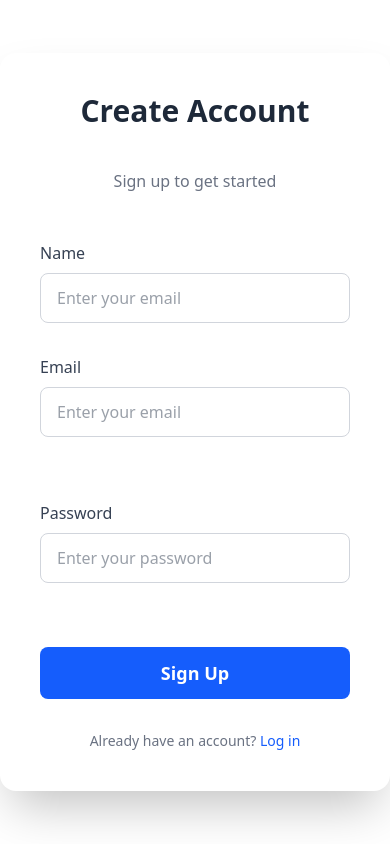
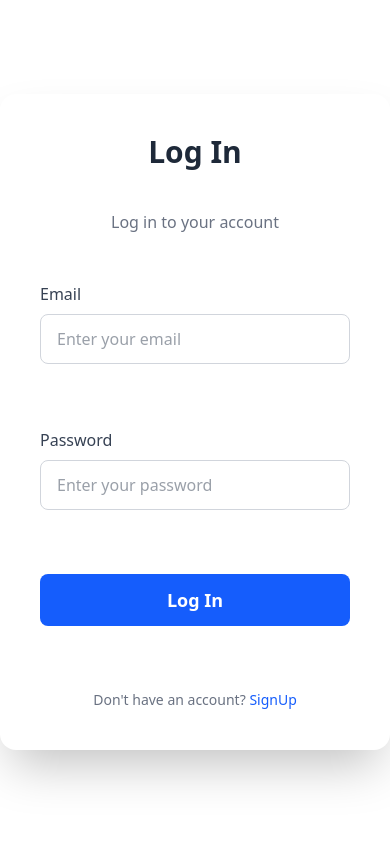
Before and after one commit to hifey62/Cbt-project, a React (Vite) app: page /login in a window 390 px wide. Built offline with nearby package versions, Linux system fonts and the light colour scheme.

Commit message:
signup  done now unto login

```diff
--- a/package.json
+++ b/package.json
@@ -13,6 +13,7 @@
     "@tailwindcss/vite": "^4.1.14",
     "react": "^19.1.1",
     "react-dom": "^19.1.1",
+    "react-router-dom": "^7.9.3",
     "tailwindcss": "^4.1.14"
   },
   "devDependencies": {
--- a/src/components/App.jsx
+++ b/src/components/App.jsx
@@ -1,10 +1,17 @@
-
+import { BrowserRouter, Routes , Route  } from "react-router-dom"
 import Signup from "./signup"
+import Login from "./login"
 function App() {
 
 
   return (
-    <Signup/>
+    <BrowserRouter>
+      <Routes>
+        <Route path="signup" element={<Signup/>}/>
+        <Route path="login" element={<Login/>}/>
+      </Routes>
+    </BrowserRouter>
+
   )
 }
 
--- a/src/components/login.jsx
+++ b/src/components/login.jsx
@@ -0,0 +1,95 @@
+
+import { useState } from "react";
+const Login = () => {
+
+    const [formData, setFormData] = useState({
+        email: "",
+        password: "",
+        });
+
+    const [error, setError] = useState({});
+    const [isloading, setisLoading] = useState(false);
+
+        const handleSubmit = (e) => {
+            e.preventDefault();
+            console.log(formData);
+        }
+        const handleChange = (e) => {
+            setFormData({
+              ...formData,
+              [e.target.name]: e.target.value,
+            });
+        }
+
+  return (
+      <div className="min-h-screen flex">
+      {/* Left Side - Image */}
+      <div className="w-1/2 hidden md:flex items-center justify-center bg-gray-200">
+        <img
+          src="https://images.unsplash.com/photo-1506744038136-46273834b3fb?auto=format&fit=crop&w=900&q=80"
+          alt="Signup"
+          className="object-cover w-full h-screen"
+        />
+      </div>
+      {/* Right Side - Form */}
+      <div className="w-full md:w-1/2 flex items-center justify-center bg-white">
+        <form
+          className="w-full max-w-md p-10 rounded-2xl shadow-2xl bg-white flex flex-col gap-8"
+          onSubmit={handleSubmit}
+        >
+            <h2 className="text-3xl font-bold text-gray-800 mb-2 text-center">
+            Log In
+          </h2>
+          <p className="text-gray-500 text-center mb-4">
+            Log in to your account
+          </p>
+
+          <label className="flex flex-col gap-2 text-gray-700 font-medium">
+            Email
+            <input
+              type="email"
+              className="px-4 py-3 border border-gray-300 rounded-lg focus:outline-none focus:ring-2 focus:ring-blue-500 transition"
+              placeholder="Enter your email"
+              name="email"
+              value={formData.email}
+              onChange={handleChange}
+            />
+          </label>
+          <span className="text-red-500">{error.email}</span>
+          <label className="flex flex-col gap-2 text-gray-700 font-medium">
+            Password
+            <input
+              type="password"
+              className="px-4 py-3 border border-gray-300 rounded-lg focus:outline-none focus:ring-2 focus:ring-blue-500 transition"
+              placeholder="Enter your password"
+              name="password"
+              value={formData.password}
+              onChange={handleChange}
+            />
+          </label>
+          <span className="text-red-500">{error.password}</span>
+          <button
+            type="submit"
+            disabled={isloading}
+            className={
+              isloading
+                ? "bg-blue-200 text-white py-3 rounded-lg hover:bg-blue-700 transition-colors font-semibold text-lg "
+                : "bg-blue-600 text-white py-3 rounded-lg hover:bg-blue-700 transition-colors font-semibold text-lg "
+            }
+          >
+            {isloading ? "please wait...." : "Log In"}
+          </button>
+         <span className="text-red-500">{error.general}</span>
+          <p className="text-center text-gray-500 text-sm">
+            Don't have an account?{" "}
+            <a href="#" className="text-blue-600 hover:underline">
+             SignUp
+            </a>
+          </p>
+        </form>
+      </div>
+    </div>
+  )
+}
+
+export default Login
--- a/src/components/signup.jsx
+++ b/src/components/signup.jsx
@@ -2,47 +2,78 @@ import React from "react";
 import { useState } from "react";
 
 const Signup = () => {
-    const [formData , setFormData] = useState({
-        name:"",
-        email : "",
-        password : ""
-    })
-    const [error , setError] = useState({})
-    const [isloading , setisLoading] = useState(false)
+  const [formData, setFormData] = useState({
+    name: "",
+    email: "",
+    password: "",
+  });
+  const [error, setError] = useState({});
+  const [isloading, setisLoading] = useState(false);
 
   const handleChange = (e) => {
     setFormData({
       ...formData,
-            [e.target.name] : e.target.value
-        })
+      [e.target.name]: e.target.value,
+    });
+
+    if (error[e.target.name]) {
+      setError((prev) => ({
+        ...prev,
+        [e.target.name]: "",
+      }));
     }
+  };
 
-    const validation = () =>{
-
-        let newErrors = {}
-
+  const validation = () => {
+    let newErrors = {};
     if (!formData.name.trim()) newErrors.name = "Name is required";
     if (!formData.email.trim()) newErrors.email = "Email is required";
     if (!formData.password.trim()) newErrors.password = "Password is required";
 
     setError(newErrors);
+    console.log("i am errors", error);
     return Object.keys(newErrors).length === 0;
-    }
+  };
 
-
-    const handleSubmit = (e) => {
+  const handleSubmit = async (e) => {
     e.preventDefault();
     console.log(formData);
 
-
-        if (!validation){
-            return Error
+    if (!validation()) {
+      return Error;
     }
 
-        setisLoading(true)
+    setisLoading(true);
 
+    try {
+    const response =  await fetch("http://localhost:3001/users",{
+        method: "POST",
+        headers:{
+            "Content-Type": "application/json"
+        },
+        body: JSON.stringify(formData)
+      }
+    )
 
+    if (!response.ok) {
+        throw new Error("Network response was not ok");
       }
+
+    const newUser = await response.json();
+    console.log("Form submitted successfully:", formData);
+      setFormData({
+        name: "",
+        email: "",
+        password: "",
+      });
+      setError({});
+      setisLoading(false);
+    } catch (err) {
+      console.log("Error submitting form:", err);
+      setError({ general: 'Signup failed. Please try again.' });
+      setisLoading(false);
+    }
+  };
   return (
     <div className="min-h-screen flex">
       {/* Left Side - Image */}
@@ -55,9 +86,16 @@ return (
       </div>
       {/* Right Side - Form */}
       <div className="w-full md:w-1/2 flex items-center justify-center bg-white">
-            <form className="w-full max-w-md p-10 rounded-2xl shadow-2xl bg-white flex flex-col gap-8" onSubmit={handleSubmit}>
-                <h2 className="text-3xl font-bold text-gray-800 mb-2 text-center">Create Account</h2>
-                <p className="text-gray-500 text-center mb-4">Sign up to get started</p>
+        <form
+          className="w-full max-w-md p-10 rounded-2xl shadow-2xl bg-white flex flex-col gap-8"
+          onSubmit={handleSubmit}
+        >
+          <h2 className="text-3xl font-bold text-gray-800 mb-2 text-center">
+            Create Account
+          </h2>
+          <p className="text-gray-500 text-center mb-4">
+            Sign up to get started
+          </p>
           <label className="flex flex-col gap-2 text-gray-700 font-medium">
             Name
             <input
@@ -68,8 +106,8 @@ return (
               value={formData.name}
               onChange={handleChange}
             />
-
           </label>
+          <span className="text-red-500">{error.name}</span>
           <label className="flex flex-col gap-2 text-gray-700 font-medium">
             Email
             <input
@@ -80,38 +118,42 @@ return (
               value={formData.email}
               onChange={handleChange}
             />
-
           </label>
           <span className="text-red-500">{error.email}</span>
           <label className="flex flex-col gap-2 text-gray-700 font-medium">
             Password
             <input
-
               type="password"
               className="px-4 py-3 border border-gray-300 rounded-lg focus:outline-none focus:ring-2 focus:ring-blue-500 transition"
               placeholder="Enter your password"
               name="password"
               value={formData.password}
               onChange={handleChange}
-
-
             />
-
           </label>
           <span className="text-red-500">{error.password}</span>
           <button
             type="submit"
             disabled={isloading}
-                    className="bg-blue-600 text-white py-3 rounded-lg hover:bg-blue-700 transition-colors font-semibold text-lg"
+            className={
+              isloading
+                ? "bg-blue-200 text-white py-3 rounded-lg hover:bg-blue-700 transition-colors font-semibold text-lg "
+                : "bg-blue-600 text-white py-3 rounded-lg hover:bg-blue-700 transition-colors font-semibold text-lg "
+            }
           >
-                    Sign Up
+            {isloading ? "submiting...." : "Sign Up"}
           </button>
+         <span className="text-red-500">{error.general}</span>
           <p className="text-center text-gray-500 text-sm">
-                    Already have an account? <a href="#" className="text-blue-600 hover:underline">Log in</a>
+            Already have an account?{" "}
+            <a href="#" className="text-blue-600 hover:underline">
+              Log in
+            </a>
           </p>
         </form>
       </div>
     </div>
-)};
+  );
+};
 
 export default Signup;
```
Also changed, not shown: 1 other file (tests, documents, lock files or other folders). Lines whose indentation alone changed are shown as unchanged.
